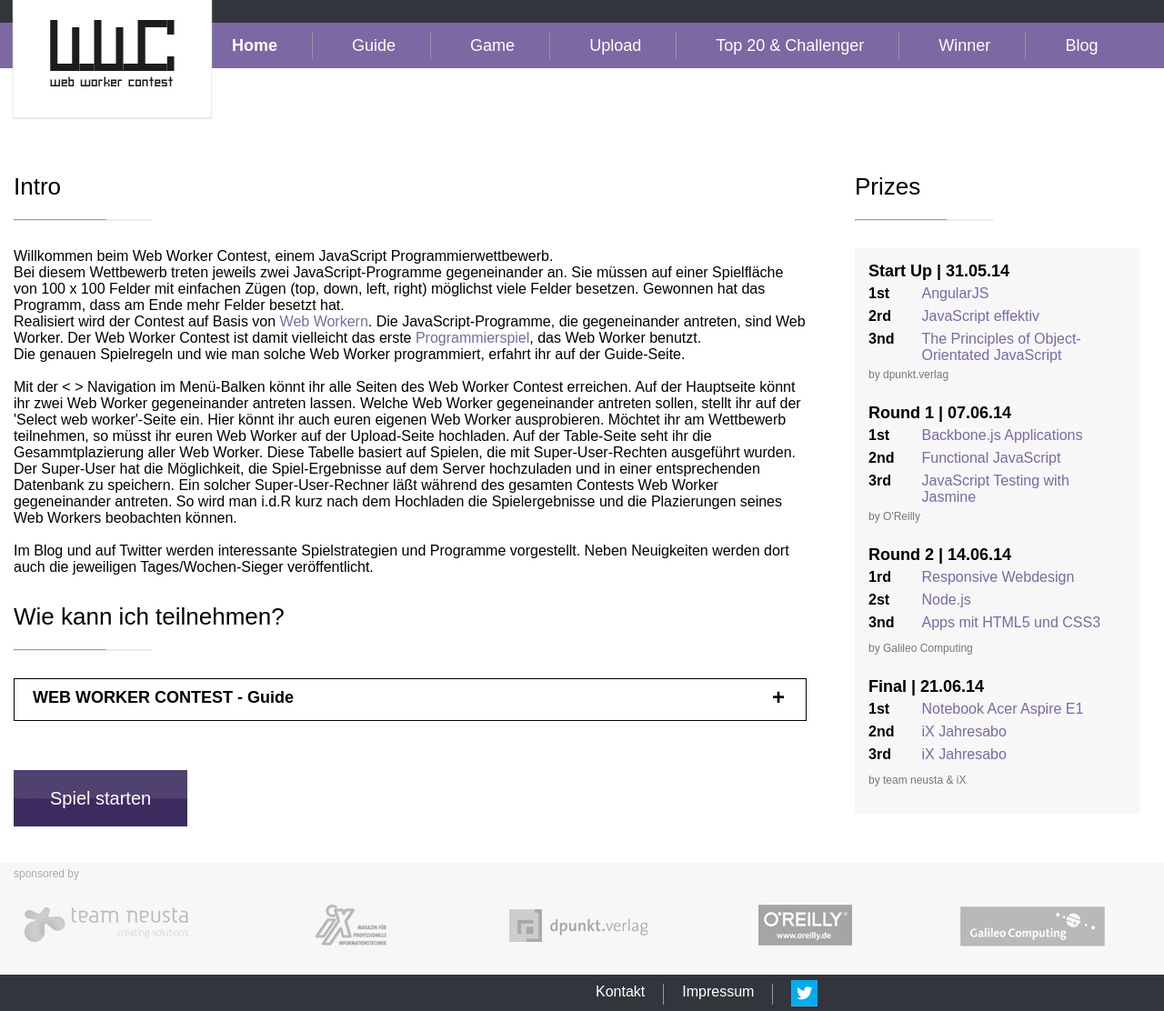
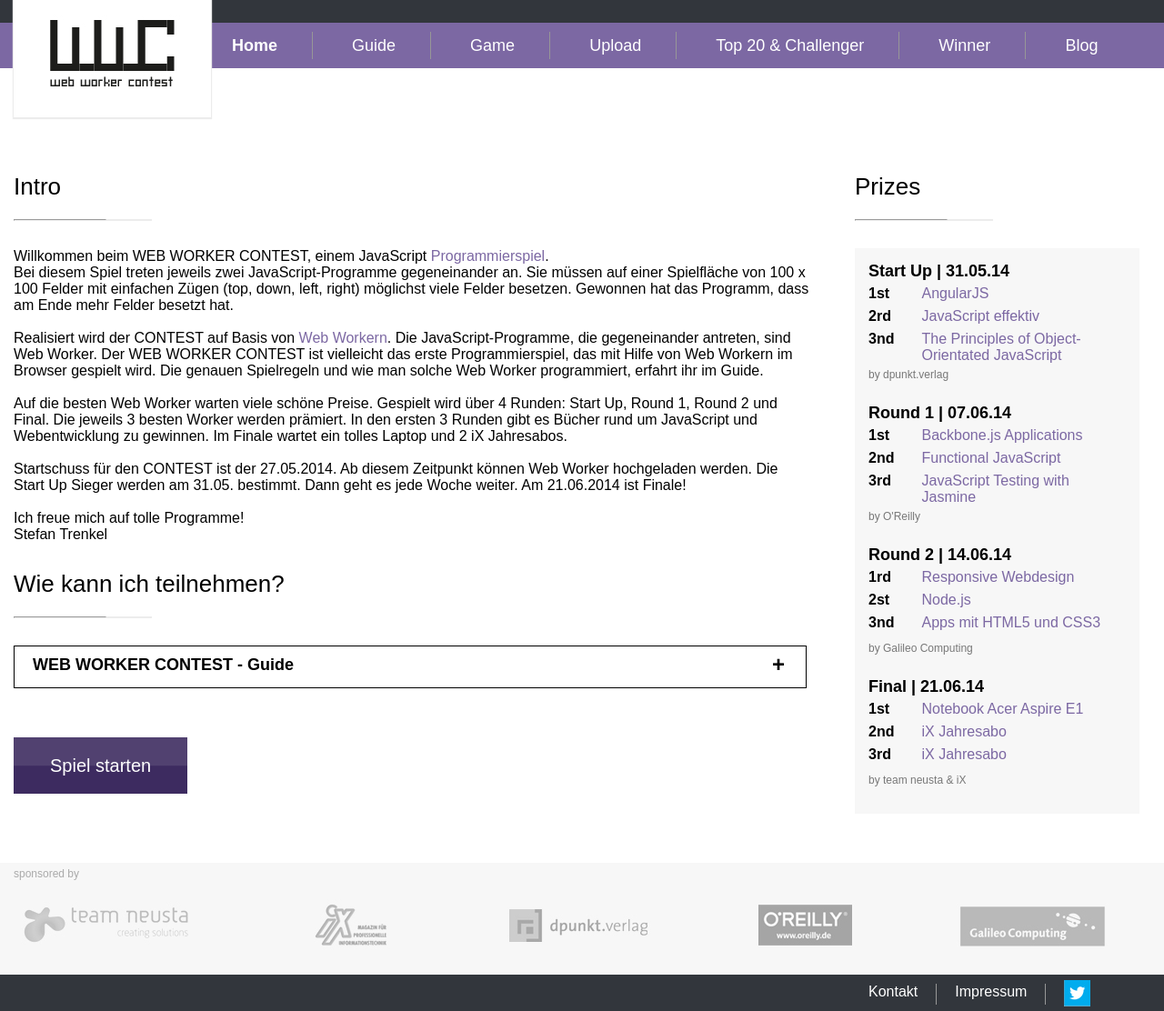
Before and after one commit to strenkel/wwc, a PHP site: page / in a window 1280 px wide. Shown: the whole page at 91% size. Run offline with PHP 8.4, Linux system fonts and the light colour scheme; some libraries are stand-ins or nearby versions.

Commit message:
change intro text

```diff
--- a/css/style.css
+++ b/css/style.css
@@ -962,7 +962,7 @@
 #footerLine .right {
 	float: left;
 	height: 40px;
-	margin: 0 0 0 620px;
+	margin: 0 0 0 920px;
 	width: 315px;
 }
 
--- a/index.html
+++ b/index.html
@@ -29,15 +29,26 @@
 			<hr width="100">
 			<article>
 				<p>
-					Willkommen beim <b>Web Worker Contest</b>, einem JavaScript Programmierwettbewerb. <br>
-					Bei diesem Wettbewerb treten jeweils zwei JavaScript-Programme gegeneinander an. Sie müssen auf einer Spielfläche von 100 x 100 Felder mit einfachen Zügen (top, down, left, right) möglichst viele Felder besetzen. Gewonnen hat das Programm, dass am Ende mehr Felder besetzt hat.<br>
-					Realisiert wird der Contest auf Basis von <a target="_blank" href="http://en.wikipedia.org/wiki/Web_worker">Web Workern</a>. Die JavaScript-Programme, die gegeneinander antreten, sind Web Worker. Der Web Worker Contest ist damit vielleicht das erste
-					<a target="_blank" href="http://de.wikipedia.org/wiki/Programmierspiel">Programmierspiel</a>, das Web Worker benutzt.<br>
-					Die genauen Spielregeln und wie man solche Web Worker programmiert, erfahrt ihr auf der Guide-Seite.<br>
+					Willkommen beim <b>WEB WORKER CONTEST</b>, einem JavaScript <a target="_blank" href="http://de.wikipedia.org/wiki/Programmierspiel">Programmierspiel</a>.<br>
+					Bei diesem Spiel treten jeweils zwei JavaScript-Programme gegeneinander an.
+					Sie müssen auf einer Spielfläche von 100 x 100 Felder mit einfachen Zügen (top, down, left, right) möglichst viele Felder besetzen.
+					Gewonnen hat das Programm, dass am Ende mehr Felder besetzt hat.
+					<br><br>
+					Realisiert wird der CONTEST auf Basis von <a target="_blank" href="http://en.wikipedia.org/wiki/Web_worker">Web Workern</a>.
+					Die JavaScript-Programme, die gegeneinander antreten, sind Web Worker.
+					Der WEB WORKER CONTEST ist vielleicht das erste Programmierspiel, das mit Hilfe von Web Workern im Browser gespielt wird.
+					Die genauen Spielregeln und wie man solche Web Worker programmiert, erfahrt ihr im Guide.
+					<br><br>
+					Auf die besten Web Worker warten viele schöne Preise. Gespielt wird über 4 Runden: Start Up, Round 1, Round 2 und Final.
+					Die jeweils 3 besten Worker werden prämiert. In den ersten 3 Runden gibt es Bücher rund um JavaScript und Webentwicklung zu gewinnen.
+					Im Finale wartet ein tolles Laptop und 2 iX Jahresabos.
+					<br><br>
+					Startschuss für den CONTEST ist der 27.05.2014. Ab diesem Zeitpunkt können Web Worker hochgeladen werden. Die Start Up Sieger werden
+					am 31.05. bestimmt. Dann geht es jede Woche weiter. Am 21.06.2014 ist Finale!
+					<br><br>
+					Ich freue mich auf tolle Programme!
 					<br>
-					Mit der &lt; &gt; Navigation im Menü-Balken könnt ihr alle Seiten des Web Worker Contest erreichen. Auf der Hauptseite könnt ihr zwei Web Worker gegeneinander antreten lassen. Welche Web Worker gegeneinander antreten sollen, stellt ihr auf der 'Select web worker'-Seite ein. Hier könnt ihr auch euren eigenen Web Worker ausprobieren. Möchtet ihr am Wettbewerb teilnehmen, so müsst ihr euren Web Worker auf der Upload-Seite hochladen. Auf der Table-Seite seht ihr die Gesammtplazierung aller Web Worker. Diese Tabelle basiert auf Spielen, die mit Super-User-Rechten ausgeführt wurden. Der Super-User hat die Möglichkeit, die Spiel-Ergebnisse auf dem Server hochzuladen und in einer entsprechenden Datenbank zu speichern. Ein solcher Super-User-Rechner läßt während des gesamten Contests Web Worker gegeneinander antreten. So wird man i.d.R kurz nach dem Hochladen die Spielergebnisse und die Plazierungen seines Web Workers beobachten können.<br>
-					<br>
-					Im Blog und auf Twitter werden interessante Spielstrategien und Programme vorgestellt. Neben Neuigkeiten werden dort auch die jeweiligen Tages/Wochen-Sieger veröffentlicht.<br>
+					Stefan Trenkel
 				</p>
 			</article>
 			<h2>Wie kann ich teilnehmen?</h2>
```
